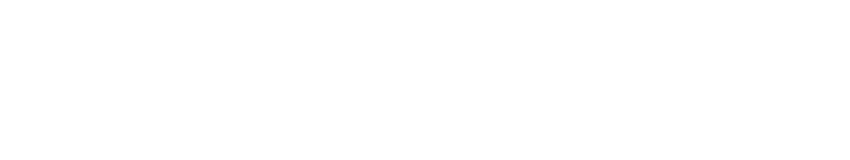
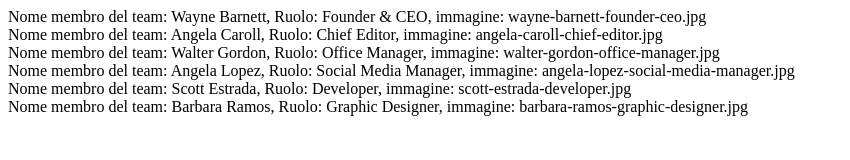
Before and after one commit to Fede180600/js-our-team, a plain HTML site: page MILESTONE-2/index.html in a window 1280 px wide. Shown: the whole page, without its empty margins (0-850 px from the left). Drawn offline with Linux system fonts and the light colour scheme.

Commit message:
print on display members data

```diff
--- a/MILESTONE-2/index.html
+++ b/MILESTONE-2/index.html
@@ -7,7 +7,9 @@
     <title>Document</title>
 </head>
 <body>
-
+    <section class="container">
+        <!-- <div class="item-container"></div> -->
+    </section>
     <script src="js/script.js" type="text/javascript"></script>
 </body>
 </html>
--- a/MILESTONE-2/js/script.js
+++ b/MILESTONE-2/js/script.js
@@ -0,0 +1,53 @@
+// Viene fornito un array di oggetti che rappresentano i membri del team.
+//Ogni membro ha le informazioni necessarie per stampare le relative informazioni: Nome, Ruolo e Foto.
+const team = [
+    {
+      name: 'Wayne Barnett',
+      role: 'Founder & CEO',
+      image: 'wayne-barnett-founder-ceo.jpg',
+    },
+    {
+    name: 'Angela Caroll',
+      role: 'Chief Editor',
+      image: 'angela-caroll-chief-editor.jpg',
+    },
+    {
+      name: 'Walter Gordon',
+      role: 'Office Manager',
+      image: 'walter-gordon-office-manager.jpg',
+    },
+    {
+      name: 'Angela Lopez',
+      role: 'Social Media Manager',
+      image: 'angela-lopez-social-media-manager.jpg',
+    },
+    {
+      name: 'Scott Estrada',
+      role: 'Developer',
+      image: 'scott-estrada-developer.jpg',
+    },
+    {
+      name: 'Barbara Ramos',
+      role: 'Graphic Designer',
+      image: 'barbara-ramos-graphic-designer.jpg',
+    },
+];
+
+// [*] MILESTONE 1:
+// stampare su console le informazioni di nome, ruolo e la stringa della foto
+// Imposto un ciclo per scorrere tutti gli oggetti dell'arrey
+for (let i = 0; i < team.length; i++) {
+    const member = team[i];
+    const memberName = member.name;
+    console.log("Nome membro del team:", memberName);
+    const memberRole = member.role;
+    console.log("Ruolo:", memberRole);
+    const memberImage = member.image;
+    console.log("Foto profilo", memberImage);
+    // [] MILESTONE 2:
+    // stampare le stesse informazioni su DOM sottoforma di stringhe
+    const memberBox= document.createElement('div');
+    memberBox.innerHTML = `Nome membro del team: ${memberName}, Ruolo: ${memberRole}, immagine: ${memberImage}`;
+    document.querySelector('.container').append(memberBox);
+
+};
```
